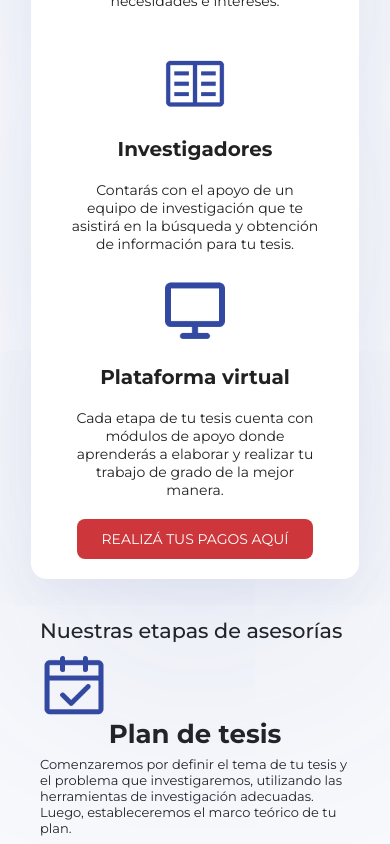
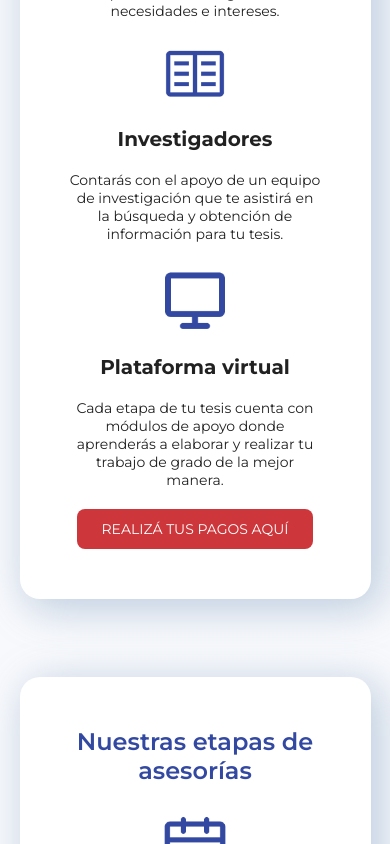
Before and after one commit to justinait/cai-ventures2, a React (Vite) app: page /services in a window 390 px wide. Shown: the part 2444-3288 px from the top of the page. Built offline with nearby package versions, Linux system fonts and the light colour scheme; no server answers.

Commit message:
changes responsive

```diff
--- a/src/components/CardService/Service1.css
+++ b/src/components/CardService/Service1.css
@@ -274,7 +274,7 @@
     display: flex;
     align-items: center;
     justify-content: center;
-    padding: 90px 0px 0px 0px;
+    padding: 100px 0px 90px 0px;
     border-radius: 20px;
 }
 
@@ -459,18 +459,13 @@
     align-items: center;
     background-color: #F8F9FC;
     justify-content: center;
-    height: auto;
 }
 
-.imgSerAse {
-    width: 376px;
-    height: 376px;
-}
 
 .imgSerAseso {
     display: flex;
-    align-items: flex-start;
-    justify-content: flex-start;
+    overflow: hidden;
+    width: 300px;
 }
 
 .liEnfoque {
@@ -531,10 +526,7 @@
 
     }
 
-    /* .imgSerUn {
-        width: 364px;
-        height: 443px;
-    } */
+
 
     .textSerUn {
         color: #000;
@@ -635,11 +627,14 @@
     }
 
     .containerOfrec {
+        padding: 50px;
         display: flex;
-        width: 1166px !important;
+        width: 90vw !important;
         flex-direction: column;
+        align-items: center;
+        background-color: white;
         justify-content: center;
-        align-items: center;
+
         border-radius: var(--border-radius-border-radius-lg, 48px);
         border: 4px solid var(--colors-main-friendly-blue, #3349A1);
     }
--- a/src/components/CardService/Service2.css
+++ b/src/components/CardService/Service2.css
@@ -336,7 +336,7 @@
 
         display: flex;
         align-items: flex-end;
-        gap:220px;
+        gap: 20px;
     }
 
     .containerTitle {
@@ -465,6 +465,7 @@
         align-items: center;
         justify-content: center;
         width: auto !important;
+        padding-top: 40px;
     }
 
     .imgServiceDos {
@@ -487,16 +488,15 @@ height: 68px;
 
     .ServiceContainerRow {
         display: flex;
-        padding: 20px 10px;
         flex-direction: column;
         justify-content: center;
         align-items: center;
-        gap: 40px;
-        align-self: stretch;
-        border-radius: var(--border-radius-border-radius-sm, 16px);
-        background: #FFF;
-        box-shadow: 0.49395px 15.39208px 40.7875px 0px rgba(51, 73, 161, 0.06), 2.46974px 76.96038px 251px 0px rgba(51, 73, 161, 0.12);
-        width: auto;
+        padding: 50px;
+        background-color: #fff;
+        box-shadow: 8px 8px 40px 3px rgba(104, 142, 182, 0.40);
+        border-radius: 20px;
+        margin: 3rem auto;
+        width: 90vw;
     }
 
     .subtitleServiceDos {
@@ -576,6 +576,7 @@ height: 68px;
         align-items: center;
         justify-content: center;
         width: auto !important;
+        padding-top: 20px;
     }
 
     .imgServiceDos {
@@ -585,7 +586,7 @@ height: 68px;
 
     .imgServiceDosA {
         width: 72px;
-height: 68px;
+        height: 68px;
     }
 
     .containerServiceDos {
@@ -596,16 +597,16 @@ height: 68px;
 
     .ServiceContainerRow {
         display: flex;
-        width: 328px;
-        padding: 20px 10px;
         flex-direction: column;
         justify-content: center;
         align-items: center;
-        gap: 20px;
-        border-radius: var(--border-radius-border-radius-sm, 16px);
-        background: #FFF;
-        box-shadow: 0.49395px 15.39208px 40.7875px 0px rgba(51, 73, 161, 0.06), 2.46974px 76.96038px 251px 0px rgba(51, 73, 161, 0.12);
-    }
+        padding: 50px 20px 50px 20px;
+        background-color: #fff;
+        box-shadow: 8px 8px 40px 3px rgba(104, 142, 182, 0.40);
+        border-radius: 20px;
+        margin: 3rem auto;
+        width: 90vw;
+          }
 
     .subtitleServiceDos {
         color: var(--Tipografa, var(--colors-tipography-black, #212121));
--- a/src/components/CardService/Service3.jsx
+++ b/src/components/CardService/Service3.jsx
@@ -10,7 +10,7 @@ const Service3 = () => {
             <h2>Nuestras etapas de asesorías</h2>
             <div className='cardServicesChildren'>
                 <div className='containerIconsServices'>
-                    <img src={planTesisImage} alt="icono calendario con un check" />
+                    <img className='imgSerTr' src={planTesisImage} alt="icono calendario con un check" />
                 </div>
                 <div className='infoServiceBox'>
                     <h3 className='title-services'>Plan de tesis</h3>
@@ -19,7 +19,7 @@ const Service3 = () => {
             </div>
             <div className='cardServicesChildren'>
                 <div className='containerIconsServices'>
-                    <img src={borrarTesisImage} alt="icono de un lapiz y una hoja" />
+                    <img className='imgSerTr' src={borrarTesisImage} alt="icono de un lapiz y una hoja" />
                 </div>
                 <div className='infoServiceBox'>
                     <h3 className='title-services'>Borrador de Tesis</h3>
@@ -28,7 +28,7 @@ const Service3 = () => {
             </div>
             <div className='cardServicesChildren'>
                 <div className='containerIconsServices'>
-                    <img src={sustenTesisImage} alt="icono de teach-poll" />
+                    <img className='imgSerTr' src={sustenTesisImage} alt="icono de teach-poll" />
                 </div>
                 <div className='infoServiceBox'>
                     <h3 className='title-services'>Sustentación</h3>
--- a/src/components/CardService/service3.css
+++ b/src/components/CardService/service3.css
@@ -1,4 +1,6 @@
-/* .servicesThreeContainer {
+
+@media only screen and (min-width: 1441px)  {
+    .servicesThreeContainer {
         display: flex;
         flex-direction: column;
         justify-content: center;
@@ -11,85 +13,111 @@
 
         margin: 3rem auto;
         width: 90vw;
+    }
 
+    .title-services {
+        color: var(--colors-tipography-black, #212121);
+        font-family: 'Montserrat';
+        font-size: 32px !important;
+        font-style: normal;
+        font-weight: 600 !important;
+        line-height: normal;
+    }
+
+    .textSerTres {
+        color: var(--colors-tipography-black, #212121);
+        font-family: 'Montserrat';
+        font-size: 20px;
+        font-style: normal;
+        font-weight: 400;
+        line-height: normal;
+        margin-bottom: 0px;
     }
 
     .cardServicesChildren {
         display: flex;
-    justify-content: center;
-    gap: 80px;
-    padding: 20px 0;
+        flex-direction: row;
+        padding: 80px 90px 0px 90px;
+        gap: 72px;
+        align-items: center;
     }
 
-.cardServicesChildren img {
-    width: 108px;
-    height: 108px;
+    .infoServiceBox {
+        width: 763px;
+    }
+} /*ok*/
+
+@media only screen and (min-width: 1400px) and (max-width: 1440px) {
+    .servicesThreeContainer {
+        display: flex;
+        flex-direction: column;
+        justify-content: center;
+        align-items: center;
+        padding: 50px;
+
+        background-color: #fff;
+        box-shadow: 8px 8px 40px 3px rgba(104, 142, 182, 0.40);
+        border-radius: 20px;
+
+        margin: 3rem auto;
+        width: 90vw;
     }
 
-.containerIconsServices {
-    text-align: center;
-}
-.infoServiceBox p{
+    .title-services {
         color: var(--colors-tipography-black, #212121);
         font-family: 'Montserrat';
-    font-size: 24px;
+        font-size: 32px !important;
+        font-style: normal;
+        font-weight: 600 !important;
+        line-height: normal;
+    }
+
+    .textSerTres {
+        color: var(--colors-tipography-black, #212121);
+        font-family: 'Montserrat';
+        font-size: 20px;
         font-style: normal;
         font-weight: 400;
-    line-height: 140%;
+        line-height: normal;
+        margin-bottom: 0px;
+    }
+
+    .cardServicesChildren {
+        display: flex;
+        flex-direction: row;
+        padding: 80px 90px 0px 90px;
+        gap: 72px;
+        align-items: center;
+    }
+
+    .infoServiceBox {
         width: 763px;
+    }
+} /*ok*/
+
+@media only screen and (min-width: 993px) and (max-width: 1399px) {
+    .servicesThreeContainer {
+        display: flex;
+        flex-direction: column;
+        justify-content: center;
+        align-items: center;
+        padding: 50px;
+        background-color: #fff;
+        box-shadow: 8px 8px 40px 3px rgba(104, 142, 182, 0.40);
+        border-radius: 20px;
+        margin: 3rem auto;
+        width: 90vw;
 }
 
     .servicesThreeContainer h2 {
-    color: #3349A1;
+        color: var(--Main-Color, var(--colors-main-friendly-blue, #3349A1));
         text-align: center;
-    font-weight: 700;
-    font-family: Montserrat;
-    font-size: 42px;
+        font-family: 'Montserrat';
+        font-size: 32px;
         font-style: normal;
         font-weight: 600;
         line-height: normal;
-    margin-bottom: 80px;
-}
-
-.title-services {
-    color: #212121;
-    font-size: 24px !important;
-    font-style: normal;
-    font-weight: 600;
-    line-height: normal;
-}
-
-.infoServiceBox {
-    width: 60%;
-}
-
-@media screen and (max-width: 767px) {
-    .servicesThreeContainer {
-        width: 90vw;
-        padding: 25px;
-
-    }
-    .servicesThreeContainer h2 {
-        font-size: 24px;
-    }
-
-    .title-services {
-        text-align: center;
-
-    }
-
-    .cardServicesChildren {
-        flex-direction: column;
-        gap: 40px;
-    }
-
-    .cardServicesChildren img {
-        width: 68px;
-        height: 68px;
-    }
-
-    .infoServiceBox {
-        width: 100%;
+        padding-bottom: 39px;
     }
 
     .textSerTres {
@@ -103,8 +131,34 @@
         line-height: normal;
     }
 
-} */
+    .title-services {
+        color: var(--colors-tipography-black, #212121);
+        font-family: 'Montserrat';
+        font-size: 32px !important;
+        font-style: normal;
+        font-weight: 600 !important;
+        line-height: normal;
+    }
 
+    .cardServicesChildren {
+        display: flex;
+        flex-direction: column;
+        padding: 0px;
+        gap: 24px;
+        align-items: center;
+        justify-content: center;
+    }
+
+    .infoServiceBox {
+        align-items: center;
+        width: 541px;
+        display: flex;
+        flex-direction: column;
+        padding-bottom: 30px;
+    }
+
+
+}
 @media only screen and (min-width: 768px) and (max-width: 992px) {
     .servicesThreeContainer {
         display: flex;
@@ -152,57 +206,26 @@
 
     .cardServicesChildren {
         display: flex;
+        flex-direction: column;
+        padding: 0px;
+        gap: 24px;
         align-items: center;
         justify-content: center;
-        flex-direction: column;
-        gap: 25px;
     }
 
+    .infoServiceBox {
+        align-items: center;
+        width: 541px;
+        display: flex;
+        flex-direction: column;
+        padding-bottom: 30px;
+    }
+
+    .containerIconService img {
+        width: auto;
     }
 
 
-
-@media (max-width: 1024px) {
-
-    .title-services {
-        text-align: center;
-    }
-
-    .servicesThreeContainer {
-        padding: 40px;
-        position: relative;
-    }
-
-    .cardServicesChildren {
-        flex-direction: column;
-    }
-
-    .cardServicesChildren img {
-        width: 68px;
-        height: 68px;
-
-    }
-
-    .infoServiceBox {
-        width: 100%;
-        justify-content: center;
-    }
-
-
-
-}
-
-@media only screen and (min-width: 1400px) and (max-width: 1440px) {
-    .servicesThreeContainer {
-        display: flex;
-    flex-direction: column;
-    justify-content: center;
-    align-items: center;
-    padding: 50px;
-
-    background-color: #fff;
-    box-shadow: 8px 8px 40px 3px rgba(104, 142, 182, 0.40);
-    border-radius: 20px;
 }
 
 @media only screen and (min-width: 360px) and (max-width: 767px) {
@@ -220,4 +243,39 @@
     margin: 3rem auto;
     width: 90vw;
     }
+
+    .servicesThreeContainer h2 {
+        color: var(--Main-Color, var(--colors-main-friendly-blue, #3349A1));
+        text-align: center;
+        font-family: 'Montserrat';
+        font-size: 24px;
+        font-style: normal;
+        font-weight: 600;
+        line-height: normal;
+        padding-bottom: 20px;
     }
+
+    .title-services {
+        color: var(--Tipografa, var(--colors-tipography-black, #212121));
+        text-align: center;
+        font-family: 'Montserrat';
+        font-size: 24px !important;
+        font-style: normal;
+        font-weight: 600 !important;
+        line-height: normal;
+    }
+
+    .cardServicesChildren {
+        display: flex;
+        flex-direction: column;
+        align-items: center;
+        text-align: center;
+        justify-content: center;
+        gap: 20px;
+    }
+
+
+    .imgSerTr {
+        width: 70px !important;
+    }
+}
```
Also changed, not shown: src/components/CardService/Service1.jsx (+6 -16 lines). Lines whose indentation alone changed are shown as unchanged.
